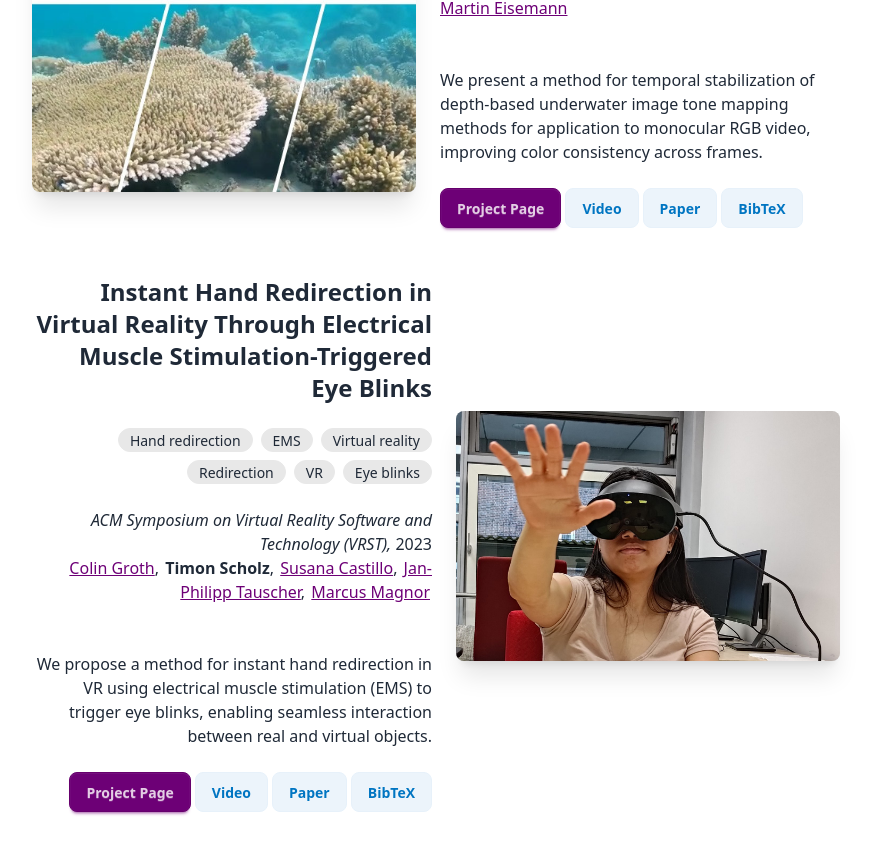
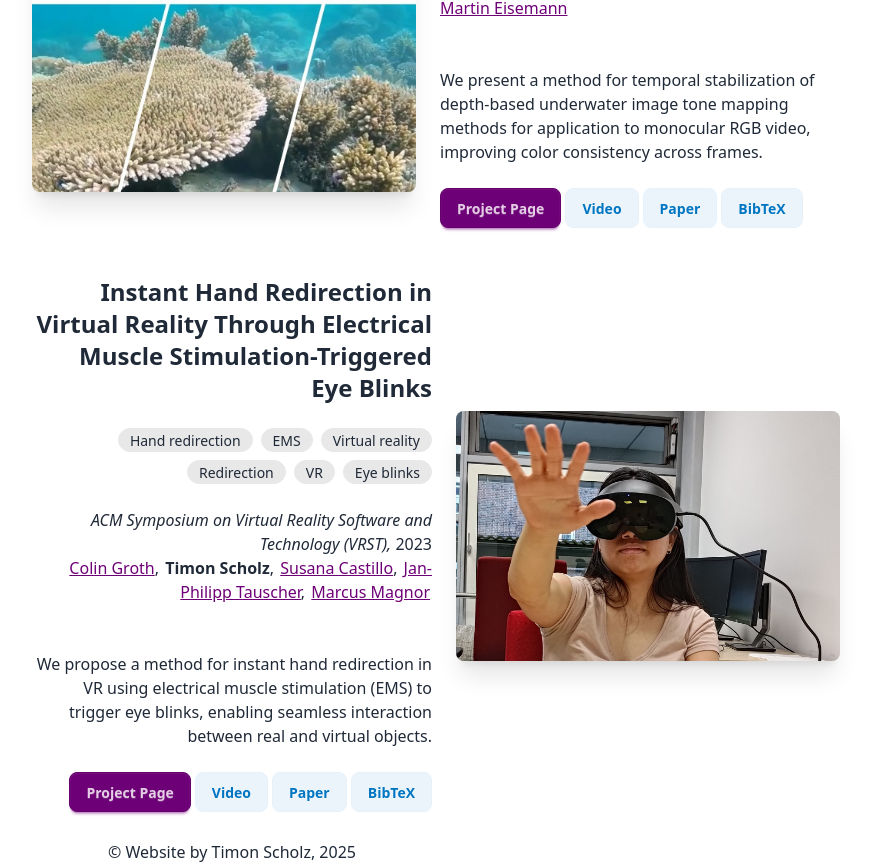
Before and after one commit to TrueKuehli/portfolio, a SvelteKit app: page / in a window 1280 px wide. Shown: the part 1468-2336 px from the top of the page, without its empty margins (408-1279 px from the left). Before the commit the page ends 2296 px from the top, so only its background shows below. Built offline with nearby package versions, Linux system fonts and the light colour scheme.

Commit message:
Added Footer

```diff
--- /dev/null
+++ b/src/lib/Footer.svelte
@@ -0,0 +1,3 @@
+<div class="w-full mt-2 py-1 text-center center text-base-content">
+    © Website by Timon Scholz, 2025
+</div>
--- a/src/routes/+layout.svelte
+++ b/src/routes/+layout.svelte
@@ -2,6 +2,7 @@
     import NavBar from "$lib/NavBar.svelte";
 
     import '../app.css';
+    import Footer from "$lib/Footer.svelte";
 
 	let { children } = $props();
 </script>
@@ -9,4 +10,5 @@
 <main>
     <NavBar />
     {@render children()}
+    <Footer />
 </main>
```
Also changed, not shown: 1 other file (tests, documents, lock files or other folders).
